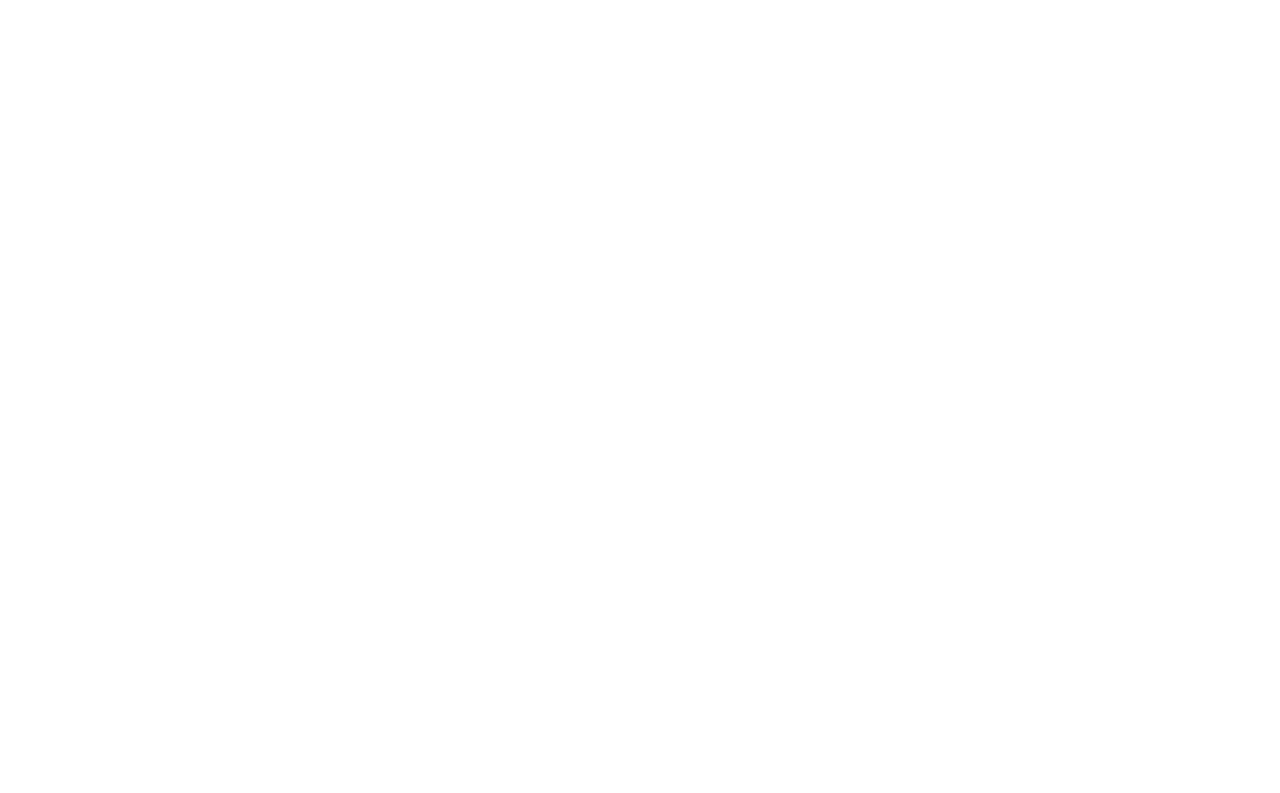
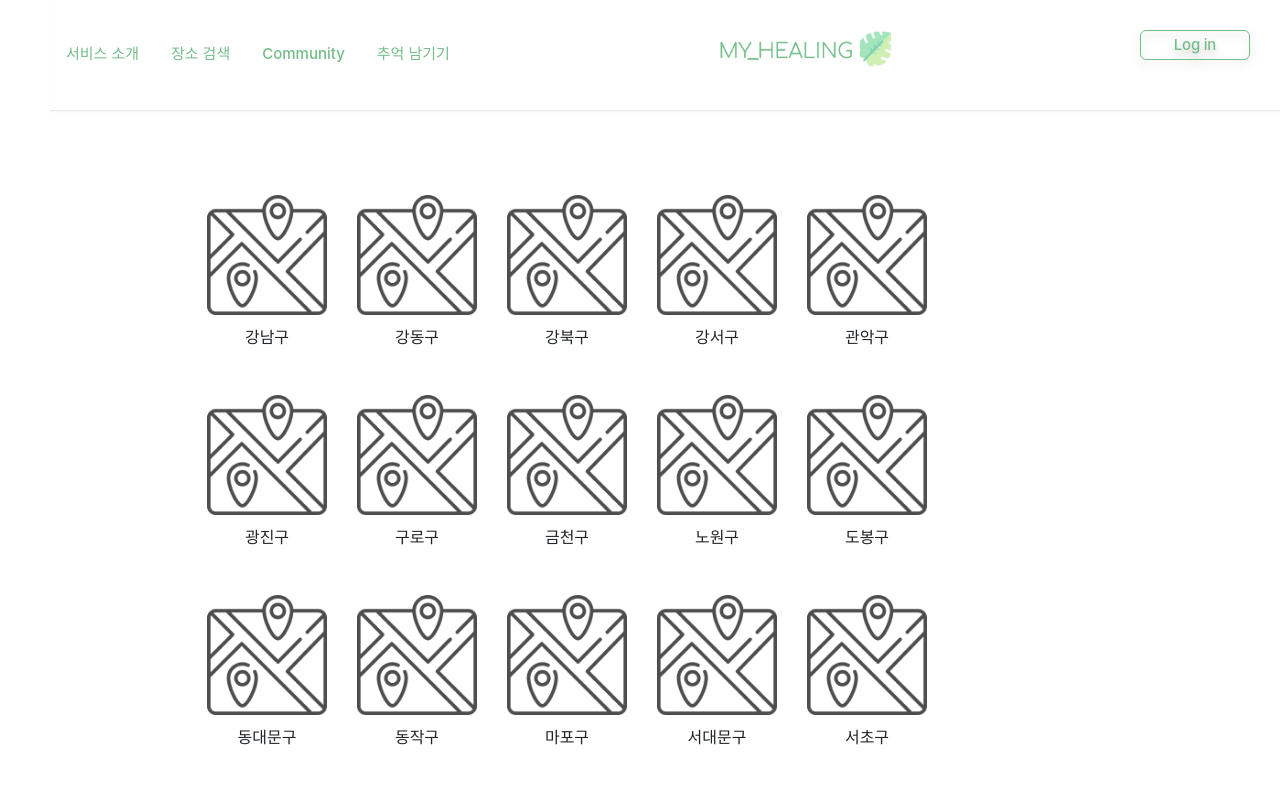
Before and after one commit to Likelion-at-SMWU-10th/MYHEALING-Client, a React (Create React App) app in the folder myhealing_client/: page /searchplacebygu in a window 1280 px wide. Before the commit this address had no page. Shown: the top 793 px of the page. Built offline with nearby package versions, Linux system fonts and the light colour scheme; a web font is replaced by a local one.

Commit message:
[KSM] 구별로 선택할 수 있는 화면
[KSM] 구별로 선택할 수 있는 화면

```diff
--- a/myhealing_client/src/App.js
+++ b/myhealing_client/src/App.js
@@ -15,6 +15,7 @@
 import PostMemories from "./page/memories/PostMemories";
 import MyPage from "./page/myPage/MyPage";
 import IntroPage from "./page/intro/IntroPage";
+import SearchPlaceByGu from "./page/map/SearchPlaceByGu";
 
 const apiUrl = "http://127.0.0.1:8000/";
 const App = () => {
@@ -54,6 +55,7 @@
           element={<SearchPlaceByName />}
         ></Route>
         <Route path="/searchlist" element={<SearchList />}></Route>
+        <Route path="/searchplacebygu" element={<SearchPlaceByGu />}></Route>
       </Route>
     </Routes>
   );
--- /dev/null
+++ b/myhealing_client/src/page/map/SearchPlaceByGu.css
@@ -0,0 +1,4 @@
+.guimg {
+    width: 120px;
+    height: 120px;
+}
--- /dev/null
+++ b/myhealing_client/src/page/map/SearchPlaceByGu.js
@@ -0,0 +1,207 @@
+import React from 'react';
+import styled from 'styled-components';
+import "./SearchPlaceByGu.css";
+
+function GuLists({ gu }) {
+    return (
+        <IconGu>
+            <img className="guimg" value={gu.value} src={gu.imgsrc}></img>
+            <GuLabel>{gu.guname}</GuLabel>
+        </IconGu>
+    );
+}
+
+const SearchPlaceByGu = () => {
+    const gus = [
+        {
+          id: 1,
+          value: 'gangnamgu',
+          guname: '강남구',
+          imgsrc: 'img/map/maplist.png'
+        },
+        {
+          id: 2,
+          value: 'gangdonggu',
+          guname: '강동구',
+          imgsrc: 'img/map/maplist.png'
+        },
+        {
+          id: 3,
+          value: 'gangbukgu',
+          guname: '강북구',
+          imgsrc: 'img/map/maplist.png'
+        },
+        {
+          id: 4,
+          value: 'gangseougu',
+          guname: '강서구',
+          imgsrc: 'img/map/maplist.png'
+        },
+        {
+          id: 5,
+          value: 'gwanakgu',
+          guname: '관악구',
+          imgsrc: 'img/map/maplist.png'
+        },
+        {
+          id: 6,
+          value: 'gwangjingu',
+          guname: '광진구',
+          imgsrc: 'img/map/maplist.png'
+        },
+        {
+          id: 7,
+          value: 'gurogu',
+          guname: '구로구',
+          imgsrc: 'img/map/maplist.png'
+        },
+        {
+          id: 8,
+          value: 'geumcheongu',
+          guname: '금천구',
+          imgsrc: 'img/map/maplist.png'
+        },
+        {
+          id: 9,
+          value: 'nowongu',
+          guname: '노원구',
+          imgsrc: 'img/map/maplist.png'
+        },
+        {
+          id: 10,
+          value: 'dobonggu',
+          guname: '도봉구',
+          imgsrc: 'img/map/maplist.png'
+        },
+        {
+          id: 11,
+          value: 'ddmgu',
+          guname: '동대문구',
+          imgsrc: 'img/map/maplist.png'
+        },
+        {
+          id: 12,
+          value: 'dongjakgu',
+          guname: '동작구',
+          imgsrc: 'img/map/maplist.png'
+        },
+        {
+          id: 13,
+          value: 'mapogu',
+          guname: '마포구',
+          imgsrc: 'img/map/maplist.png'
+        },
+        {
+          id: 14,
+          value: 'sdm',
+          guname: '서대문구',
+          imgsrc: 'img/map/maplist.png'
+        },
+        {
+          id: 15,
+          value: 'seochogu',
+          guname: '서초구',
+          imgsrc: 'img/map/maplist.png'
+        },
+        {
+          id: 16,
+          value: 'sd',
+          guname: '성동구',
+          imgsrc: 'img/map/maplist.png'
+        },
+        {
+          id: 17,
+          value: 'sb',
+          guname: '성북구',
+          imgsrc: 'img/map/maplist.png'
+        },
+        {
+          id: 18,
+          value: 'songpagu',
+          guname: '송파구',
+          imgsrc: 'img/map/maplist.png'
+        },
+        {
+          id: 19,
+          value: 'yangcheongu',
+          guname: '양천구',
+          imgsrc: 'img/map/maplist.png'
+        },
+        {
+          id: 20,
+          value: 'ydp',
+          guname: '영등포구',
+          imgsrc: 'img/map/maplist.png'
+        },
+        {
+          id: 21,
+          value: 'yongsangu',
+          guname: '용산구',
+          imgsrc: 'img/map/maplist.png'
+        },
+        {
+          id: 22,
+          value: 'ep',
+          guname: '은평구',
+          imgsrc: 'img/map/maplist.png'
+        },
+        {
+          id: 23,
+          value: 'jongnogu',
+          guname: '종로구',
+          imgsrc: 'img/map/maplist.png'
+        },
+        {
+          id: 24,
+          value: 'junggu',
+          guname: '중구',
+          imgsrc: 'img/map/maplist.png'
+        },
+        {
+          id: 25,
+          value: 'jungnaggu',
+          guname: '중랑구',
+          imgsrc: 'img/map/maplist.png'
+        }
+      ];
+
+    const clickGu = () => {
+        console.log('hi');
+    };
+
+    return (
+        <Wrapper>
+            <GuListss onClick={()=> clickGu()}>
+                {gus.map(gu => (
+                    <GuLists gu={gu} />
+                ))}
+            </GuListss>
+        </Wrapper>
+    );
+};
+
+const Wrapper = styled.div`
+    margin-top:70px;
+`;
+
+const GuListss = styled.div`
+    width:70%;
+    height:auto;
+    display: flex;
+
+    margin : 0 auto;
+    flex-wrap: wrap;
+`;
+
+const GuLabel = styled.p`
+    margin-top:10px;
+    width:120px;
+    text-align: center;
+`;
+
+const IconGu = styled.div`
+    width:120px;
+    margin: 15px;
+`;
+
+export default SearchPlaceByGu;
```
Also changed, not shown: myhealing_client/public/img/map/maplist.png (added).
